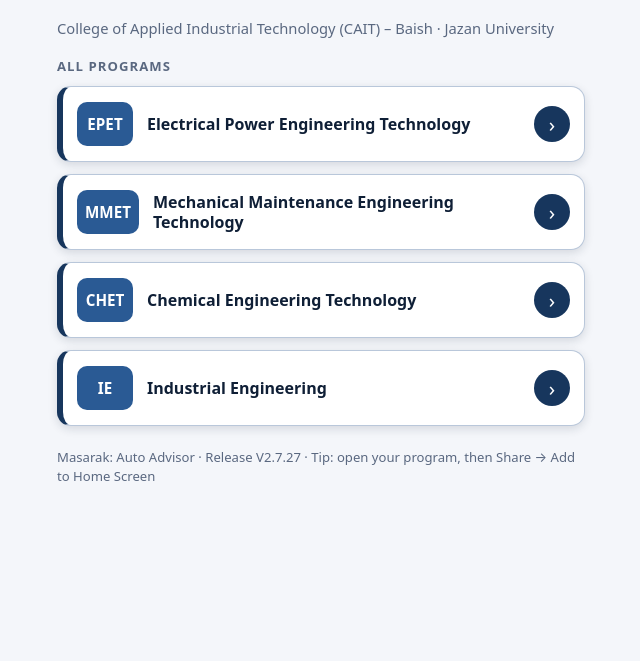
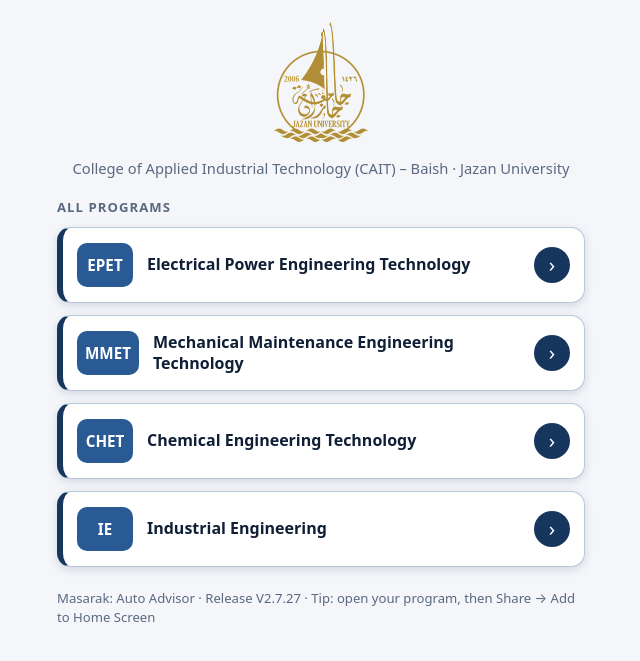
Before and after one commit to aaalquda/masarak-app, a plain HTML site: page index.html in a window 1280 px wide. Shown: the part 73-734 px from the top of the page, without its empty margins (319-959 px from the left). Drawn offline with Linux system fonts and the light colour scheme.

Commit message:
Start page: Jazan University logo, centred at the top (owner-supplied image, transparent background)
Co-Authored-By: Claude Opus 5.5 <noreply@anthropic.com>
Claude-Session: https://claude.ai/code/session_01WMgo3Xn89dpym91omiZfQz

```diff
--- a/index.html
+++ b/index.html
@@ -23,7 +23,8 @@ body{margin:0;background:var(--bg);color:var(--ink);font:16px/1.45 system-ui,-ap
 .seg button:focus-visible{outline:3px solid var(--gold);outline-offset:1px}
 main{max-width:560px;margin:0 auto;padding:20px 16px 32px}
 body{background:#f4f6fa}.top{background:#fff}
-.sub{margin:0 0 18px;color:var(--muted);font-size:.92rem}
+.logo{text-align:center;margin:4px 0 10px}.logo img{height:120px;width:auto}
+.sub{text-align:center;margin:0 0 18px;color:var(--muted);font-size:.92rem}
 .cont{display:block;background:linear-gradient(135deg,var(--brand),var(--brand2));color:#fff;border-radius:18px;padding:20px;margin:0 0 26px;text-decoration:none}
 .cont[hidden]{display:none}
 .cont small{opacity:.85;font-size:.9rem}
@@ -55,6 +56,7 @@ footer{margin-top:22px;font-size:.82rem;color:var(--muted)}
   </div>
 </div></div>
 <main>
+  <div class="logo"><img src="jazan_university_logo.png" width="96" height="120" alt="Jazan University" data-ta="uni"></div>
   <p class="sub" data-t="college">College of Applied Industrial Technology (CAIT) – Baish · Jazan University</p>
   <a class="cont" id="cont" href="#" hidden>
     <small data-t="cont">Continue where you left off</small>
@@ -89,6 +91,7 @@ footer{margin-top:22px;font-size:.82rem;color:var(--muted)}
   function render(){
     var d=T[lang],h=document.documentElement; h.lang=lang; h.dir=(lang==='ar'?'rtl':'ltr'); document.title=d.title;
     document.querySelectorAll('[data-t]').forEach(function(e){e.textContent=d[e.getAttribute('data-t')];});
+    document.querySelectorAll('[data-ta]').forEach(function(e){e.alt=(lang==='ar'?'جامعة جازان':'Jazan University');});
     document.querySelectorAll('.seg button').forEach(function(b){b.setAttribute('aria-pressed',String(b.getAttribute('data-l')===lang));});
     var c=document.getElementById('cont');
     if(last&&URL[last]){c.hidden=false;c.href=URL[last];document.getElementById('contName').textContent=d[last+'c']+' · '+d[last];}else{c.hidden=true;}
```
Also changed, not shown: jazan_university_logo.png (added).
